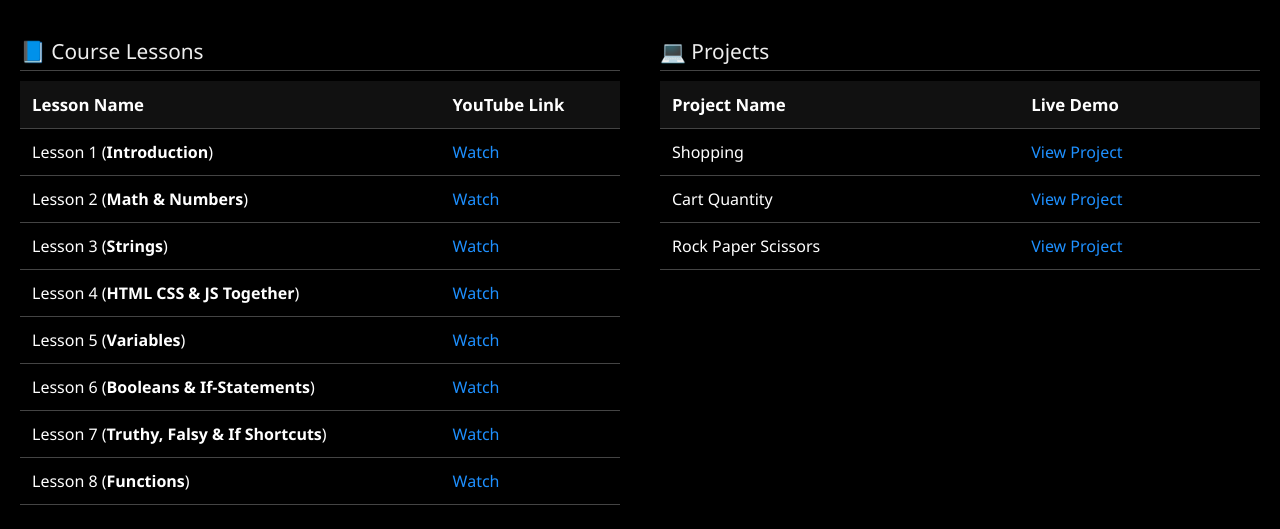
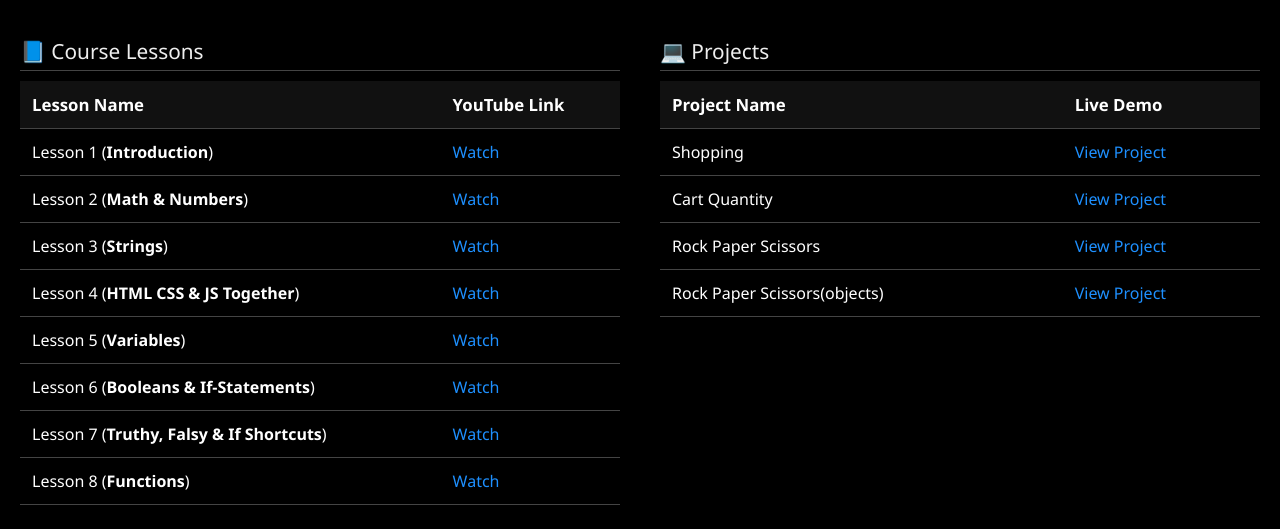
Before and after one commit to collegecoders/JavaScript_Projects, a plain HTML site: page index.html in a window 1280 px wide. Shown: the part 173-702 px from the top of the page. Drawn offline with Linux system fonts and the light colour scheme.

Commit message:
Update index.html

```diff
--- a/index.html
+++ b/index.html
@@ -173,6 +173,12 @@
                 <a href="./rock-paper-scissors/" >View Project</a>
               </td>
             </tr>
+            <tr>
+              <td>Rock Paper Scissors(objects)</td>
+              <td>
+                <a href="./objects/" >View Project</a>
+              </td>
+            </tr>
           </tbody>
         </table>
       </div>
```
